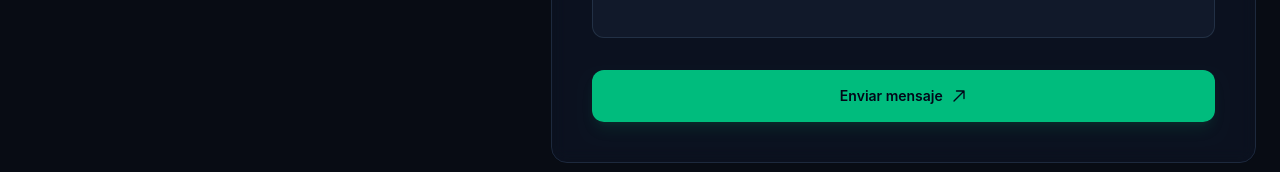
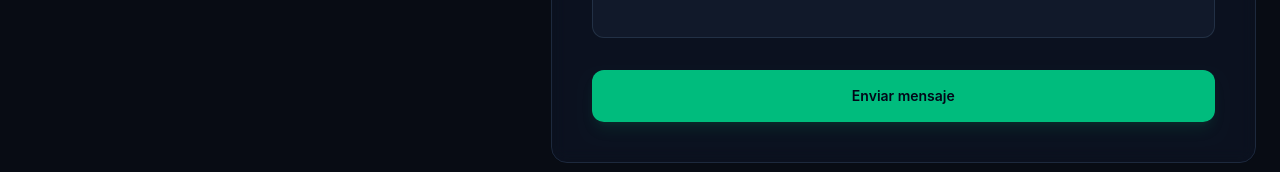
Before and after one commit to LeanJaime1/Portfolio, a React (Vite) app: page / in a window 1280 px wide. Shown: the part 5446-5618 px from the top of the page. Built offline with nearby package versions, Linux system fonts and the light colour scheme.

Commit message:
Corrijo SVG

```diff
--- a/src/components/Contact.jsx
+++ b/src/components/Contact.jsx
@@ -293,22 +293,7 @@ const Contact = () => {
                 <span>
                   {status.submitting ? "Enviando..." : "Enviar mensaje"}
                 </span>
-                {!status.submitting && (
-                  <svg
-                    xmlns="http://www.w3.org/2000/svg"
-                    fill="none"
-                    viewBox="0 0 24 24"
-                    strokeWidth="2"
-                    stroke="currentColor"
-                    className="w-4 h-4"
-                  >
-                    <path
-                      strokeLinecap="round"
-                      strokeLinejoin="round"
-                      d="m4.5 19.5 15-15m0 0H8.25m11.25 0v11.25"
-                    />
-                  </svg>
-                )}
+                {!status.submitting}
               </motion.button>
             </form>
           </motion.div>
```
